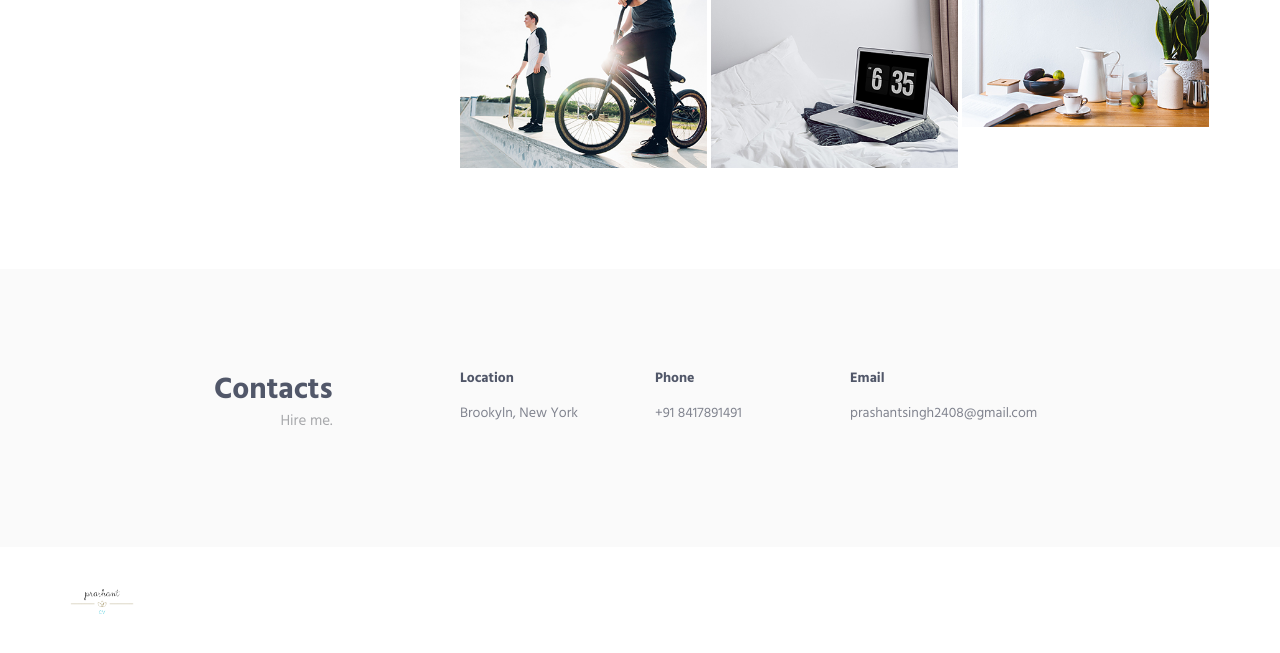
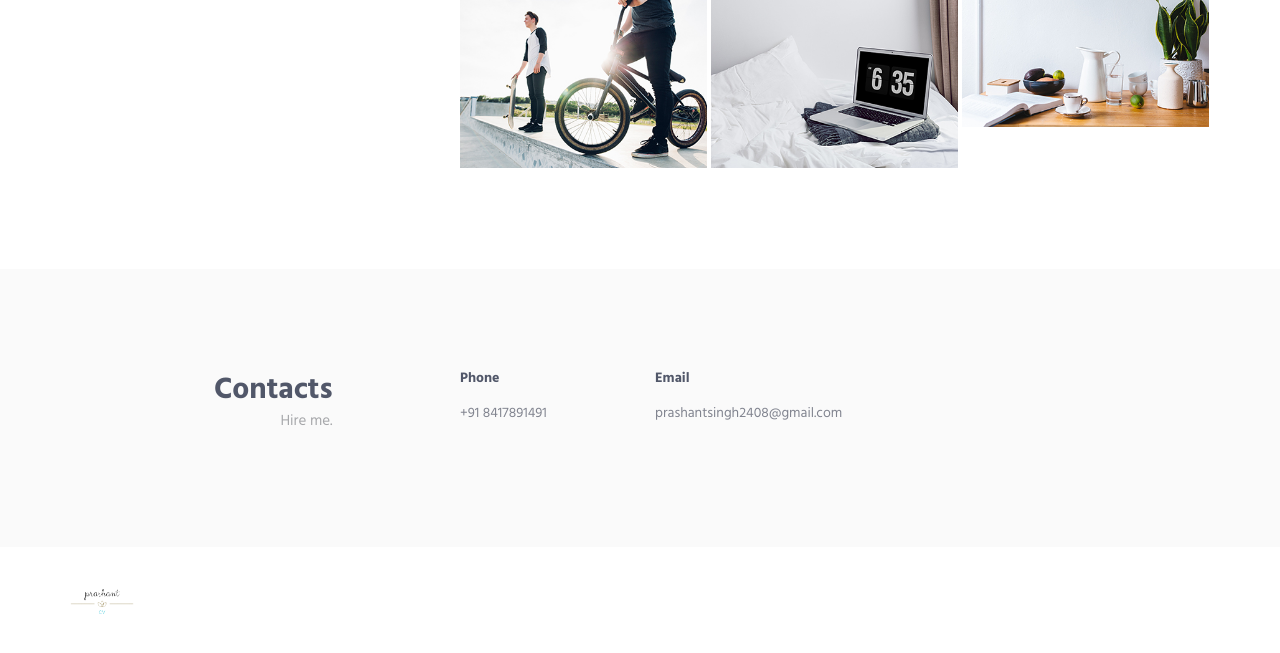
Before and after one commit to prashantsingh2408/portfolio-live, a plain HTML site: page index.html in a window 1280 px wide. Shown: the part 2602-3255 px from the top of the page. Drawn offline with Linux system fonts and the light colour scheme.

Commit message:
remove address from footer

```diff
--- a/index.html
+++ b/index.html
@@ -512,10 +512,10 @@
                     </div>
                     <div class="col-sm-8 col-sm-offset-1">
                         <div class="row">
-                            <div class="col-md-3 col-xs-6 md-margin-b-30">
+                            <!-- <div class="col-md-3 col-xs-6 md-margin-b-30">
                                 <h5>Location</h5>
                                 <a href="http://keenthemes.com/">Brookyln, New York</a>
-                            </div>
+                            </div> -->
                             <div class="col-md-3 col-xs-6 md-margin-b-30">
                                 <h5>Phone</h5>
                                 <a href="http://keenthemes.com/">+91 8417891491</a>
```
